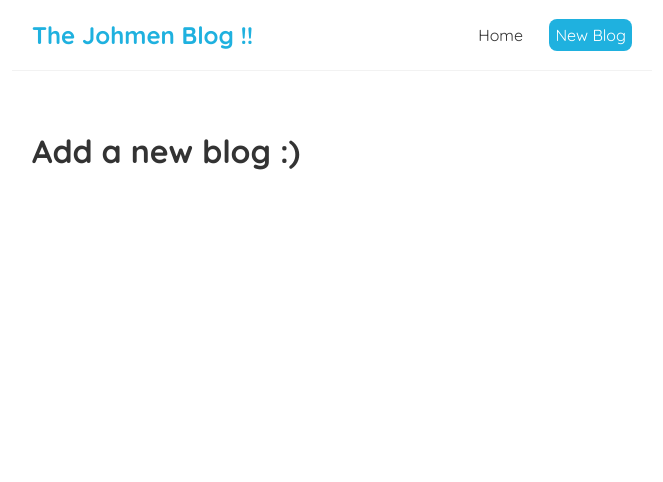
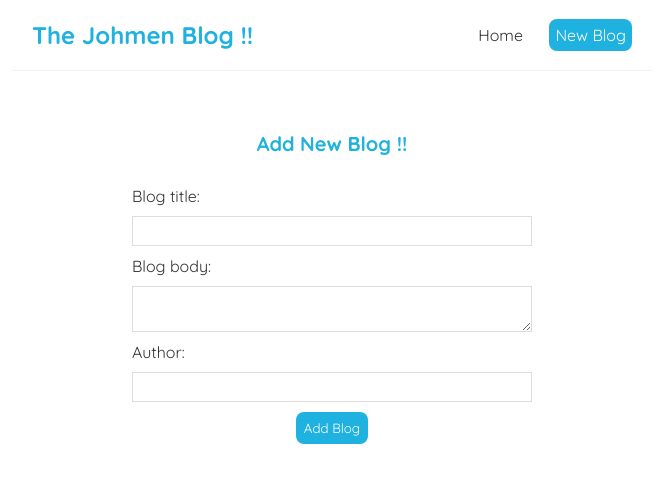
Before and after one commit to JoshMendiola/JoBlog, a React (Create React App) app: page /create in a window 1280 px wide. Shown: the top 482 px of the page, without its empty margins (308-971 px from the left). Built offline with nearby package versions, Linux system fonts and the light colour scheme.

Commit message:
added post functionality to the blog creation page

```diff
--- a/data/db.json
+++ b/data/db.json
@@ -1,28 +1,46 @@
 {
-  "blogs":[
+  "blogs": [
     {
       "title": "Blog 1",
       "body": "Blog 1 Body",
-      "author":"Joshua Mendiola",
+      "author": "Joshua Mendiola",
       "id": 1
     },
     {
       "title": "Blog 2",
       "body": "Blog 2 Body",
-      "author":"Joshua Mendiola",
+      "author": "Joshua Mendiola",
       "id": 2
     },
     {
       "title": "Blog 3",
       "body": "Blog 3 Body",
-      "author":"Joshua Mendiola",
+      "author": "Joshua Mendiola",
       "id": 3
     },
     {
       "title": "Blog 4",
       "body": "Blog 4 Body",
-      "author":"Joshua Mendiola",
+      "author": "Joshua Mendiola",
       "id": 4
+    },
+    {
+      "title": "Hello !!!",
+      "body": "this is the first blog :)",
+      "author": "Johmen",
+      "id": 5
+    },
+    {
+      "title": "ackrenna",
+      "body": "marckrnenna",
+      "author": "Johmen",
+      "id": 6
+    },
+    {
+      "title": "ackrenna",
+      "body": "marckrnenna",
+      "author": "Johmen",
+      "id": 7
     }
   ]
 }
--- a/src/css/index.css
+++ b/src/css/index.css
@@ -70,3 +70,35 @@
   border-radius: 8px;
   cursor: pointer;
 }
+
+/* create new blog form */
+.create {
+  max-width: 400px;
+  margin: 0 auto;
+  text-align: center;
+}
+.create label {
+  text-align: left;
+  display: block;
+}
+.create h2 {
+  font-size: 20px;
+  color: #1fb1df;
+  margin-bottom: 30px;
+}
+.create input, .create textarea, .create select {
+  width: 100%;
+  padding: 6px 10px;
+  margin: 10px 0;
+  border: 1px solid #ddd;
+  box-sizing: border-box;
+  display: block;
+}
+.create button {
+  background: #1fb1df;
+  color: #fff;
+  border: 0;
+  padding: 8px;
+  border-radius: 8px;
+  cursor: pointer;
+}
--- a/src/pages/Create.js
+++ b/src/pages/Create.js
@@ -1,9 +1,56 @@
-import React from 'react';
+import React, {useState} from 'react';
 
 const Create = () => {
+    const [title, setTitle] = useState('')
+    const [author, setAuthor] = useState('')
+    const [body, setBody] = useState('')
+    const [isPending, setIsPending] = useState(false)
+
+    const handleSubmit = (e) => {
+        e.preventDefault()
+        const blog = {title, body, author};
+
+        setIsPending(true)
+        fetch(`http://localhost:8000/blogs`, {
+            method: 'POST',
+            headers: {"Content-Type": "application/json"},
+            body: JSON.stringify(blog)
+        }).then(() => {
+            console.log("new blog :)");
+            setIsPending(false);
+            setBody('');
+            setAuthor('')
+            setTitle('')
+        })
+    }
+
     return (
-        <div>
-            <h1>Add a new blog :)</h1>
+        <div className="create">
+            <h2>Add New Blog !!</h2>
+            <form onSubmit={handleSubmit}>
+                <label>Blog title:</label>
+                <input
+                    type="text"
+                    required
+                    value={title}
+                    onChange={(e) => setTitle(e.target.value)}
+                />
+                <label>Blog body:</label>
+                <textarea
+                    required
+                    value = {body}
+                    onChange={(e) => setBody(e.target.value)}
+                />
+                <label>Author:</label>
+                <input
+                    type="text"
+                    required
+                    value={author}
+                    onChange={(e) => setAuthor(e.target.value)}
+                />
+                {!isPending && <button> Add Blog </button>}
+                {isPending && <button disabled> Adding blog...</button>}
+            </form>
         </div>
     );
 };
```
